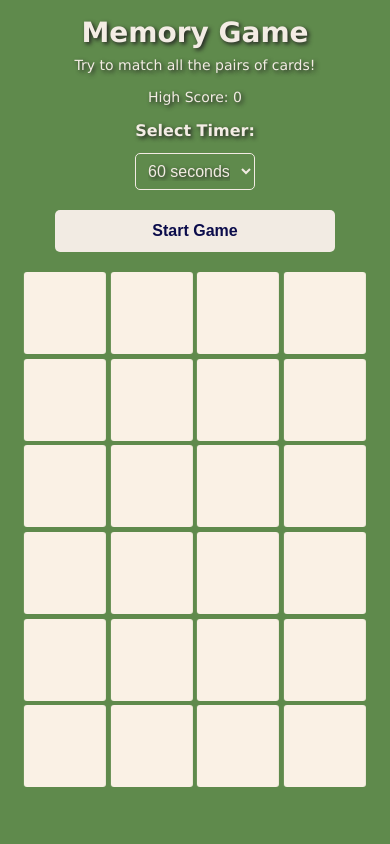
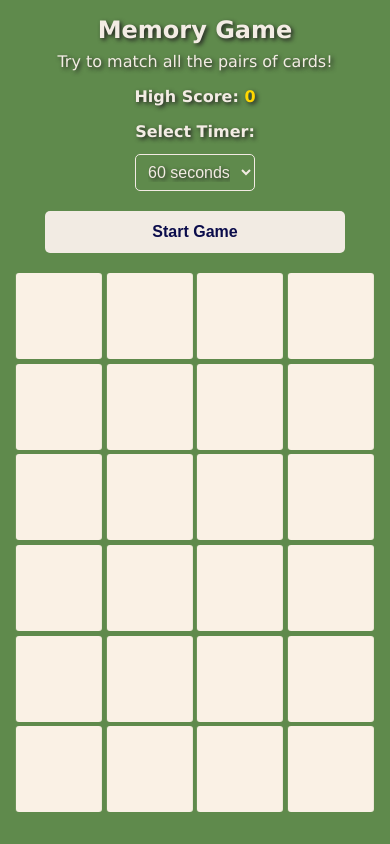
Before and after one commit to jorge-santoss/MemoryCard, a React (Vite) app: page / in a window 390 px wide. Built offline with nearby package versions, Linux system fonts and the light colour scheme.

Commit message:
responsive update

```diff
--- a/index.html
+++ b/index.html
@@ -2,8 +2,8 @@
 <html lang="en">
   <head>
     <meta charset="UTF-8" />
+       <meta name="viewport" content="width=device-width, initial-scale=1.0" />
     <link rel="icon" type="image/svg+xml" href="/vite.svg" />
-    <meta name="viewport" content="width=device-width, initial-scale=1.0, maximum-scale=1.0, user-scalable=no" />
     <title>Memory Game</title>
   </head>
   <body>
--- a/src/App.css
+++ b/src/App.css
@@ -40,12 +40,12 @@ h3 {
 
 .container {
   height: 400px;
-  width: 550px;
+  width: 900px;
   display: grid;
-  grid-template-columns: repeat(6, 1fr);
-  grid-template-rows: repeat(4, 1fr);
-  gap: 0.5em;
-  margin: 0 auto;
+  grid-template-columns: repeat(8, 1fr);
+  grid-template-rows: repeat(3, 1fr);
+  gap: .5em;
+  margin: 1rem auto;
 }
 
 .card {
@@ -61,7 +61,8 @@ h3 {
 }
 
 @keyframes hideCard {
-  0%, 70% {
+  0%,
+  70% {
     transform: rotateY(0);
   }
   100% {
@@ -78,7 +79,8 @@ h3 {
 }
 
 @keyframes hideImage {
-  0%, 70% {
+  0%,
+  70% {
     transform: scale(1);
   }
   100% {
@@ -102,13 +104,14 @@ h3 {
   transform: scale(1);
 }
 
-/* Button Styles */
+/* BUTTON STYLES */
 .button-group {
   display: flex;
   flex-direction: column;
   align-items: center;
   width: 100%;
   margin: 1rem 0;
+  padding: 0 1rem;
 }
 
 .btn {
@@ -120,9 +123,13 @@ h3 {
   border-radius: 5px;
   cursor: pointer;
   font-size: 16px;
-  width: 200px;
-  margin: 0.25rem 0;
+  min-width: 200px;
+  max-width: 280px;
+  width: 100%;
+  margin: 0.25rem auto;
+  display: block;
   text-align: center;
+  transition: all 0.3s ease;
 }
 
 .btn:hover {
@@ -139,7 +146,6 @@ h3 {
   background-color: #d62839;
 }
 
-/* Game Over Message */
 .game-over-message {
   position: fixed;
   top: 50%;
@@ -151,7 +157,7 @@ h3 {
   text-align: center;
   z-index: 100;
   color: hsl(32, 38%, 92%);
-  width: 80%;
+  width: 90%;
   max-width: 400px;
 }
 
@@ -161,17 +167,35 @@ h3 {
   color: hsl(32, 38%, 92%);
 }
 
-/* Timer Styles */
+.btn:disabled {
+  background-color: #cccccc;
+  cursor: not-allowed;
+}
+
+@keyframes fadeIn {
+  from {
+    opacity: 0;
+  }
+  to {
+    opacity: 1;
+  }
+}
+
+.game-over-message {
+  animation: fadeIn 0.5s ease-in;
+}
+
 .timer-selector {
   margin: 1rem 0;
   color: hsl(32, 38%, 92%);
   display: flex;
   flex-direction: column;
   align-items: center;
-  gap: 0.5rem;
+  gap: .5rem;
   font-size: 1rem;
   font-weight: bold;
   text-shadow: 2px 2px 4px #222121;
+  width: 100%;
 }
 
 .timer-selector label {
@@ -182,7 +206,7 @@ h3 {
 
 .timer-selector select {
   width: 120px;
-  padding: 0.5rem;
+  padding: .5rem;
   border-radius: 5px;
   background-color: hsl(102, 29%, 42%);
   color: hsl(32, 37%, 92%);
@@ -201,11 +225,57 @@ h3 {
   text-shadow: 2px 2px 4px #d1c1c1;
 }
 
+.score-display {
+  color: #f3ece4;
+  font-size: 1rem;
+  font-weight: bold;
+  text-align: center;
+  margin: 0.5rem 0;
+  text-shadow: 2px 2px 4px #222121;
+  width: 100%;
+}
+
+.score-display h3 {
+  margin: 0.5rem 0;
+  font-size: 1rem;
+  font-weight: bold;
+}
+
+.high-score {
+  color: gold;
+  font-weight: bold;
+}
+
+.new-high-score {
+  color: gold;
+  font-size: 1.5rem;
+  animation: pulse 1s infinite alternate;
+  margin: 1rem 0;
+}
+
+@keyframes pulse {
+  from {
+    transform: scale(1);
+  }
+  to {
+    transform: scale(1.1);
+  }
+}
+
 /* Mobile Responsive Styles */
 @media (max-width: 768px) {
   body {
     padding: 1rem;
+    min-height: 100vh;
     justify-content: flex-start;
+  }
+
+  h1 {
+    font-size: 2rem;
+  }
+
+  h3 {
+    font-size: 1rem;
   }
 
   .container {
@@ -215,8 +285,8 @@ h3 {
     grid-template-columns: repeat(4, 1fr);
     grid-template-rows: repeat(6, 1fr);
     gap: 0.5rem;
-    padding: 0 0.5rem;
-    margin: 0 auto;
+    margin: 1rem 0;
+    max-width: 100%;
   }
 
   .card {
@@ -224,26 +294,40 @@ h3 {
     min-height: 50px;
   }
 
+  .card img {
+    max-width: 60%;
+    max-height: 60%;
+  }
+
   .button-group {
     width: 100%;
-    padding: 0 1rem;
+    max-width: 300px;
+    margin: 1rem auto;
+    padding: 0;
   }
 
   .btn {
     width: 100%;
-    max-width: 280px;
+    max-width: 100%;
+    padding: 12px 0;
   }
 
-  h1 {
-    font-size: 28px;
+  .game-over-message {
+    width: 90%;
+    padding: 1.5rem;
   }
 
-  h3 {
-    font-size: 14px;
+  .game-over-message h2 {
+    font-size: 1.5rem;
   }
 }
 
+/* Very small devices */
 @media (max-width: 400px) {
+  h1 {
+    font-size: 1.5rem;
+  }
+
   .container {
     gap: 0.3rem;
   }
```
